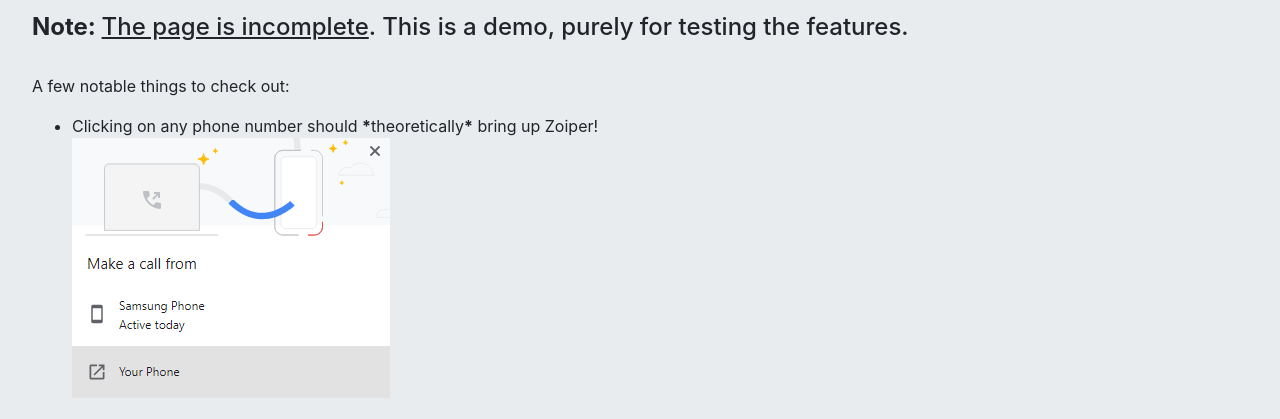
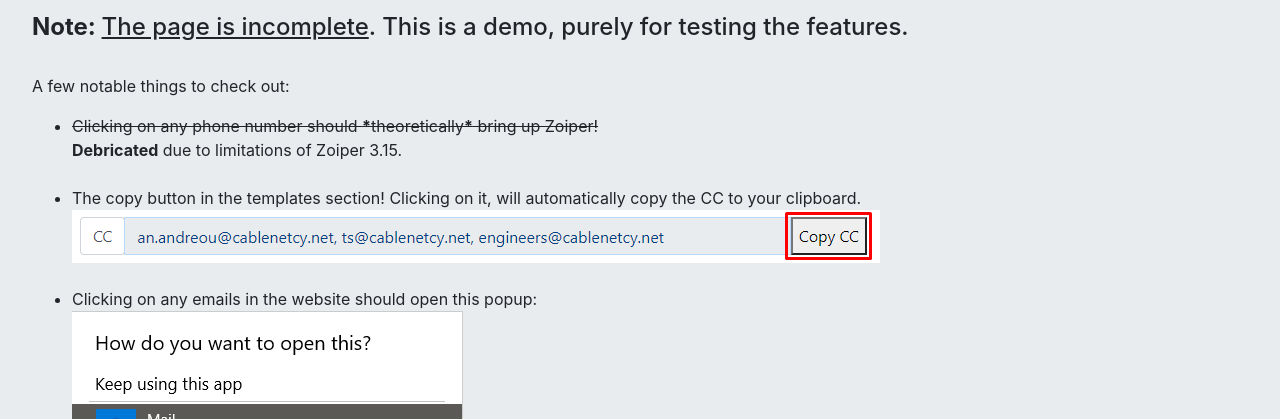
Before and after one commit to ChristosAndrx/Cablenet.AgentsPortal, a plain HTML site: page AgentsPortalV2/Index.html in a window 1280 px wide. Shown: the part 326-745 px from the top of the page. Drawn offline with nearby package versions, Linux system fonts and the light colour scheme.

Commit message:
Removed the call feature due to limitation of Zoiper 3.15

```diff
--- a/AgentsPortalV2/Index.html
+++ b/AgentsPortalV2/Index.html
@@ -16,8 +16,7 @@
 		<br>
 		<p>A few notable things to check out:
 			<ul>
-				<li>Clicking on any phone number should <strong>*</strong>theoretically<strong>*</strong> bring up Zoiper!</li>
-				<img src="Resources/PhonePopup.png">
+				<del><li>Clicking on any phone number should <strong>*</strong>theoretically<strong>*</strong> bring up Zoiper!</li></del> <strong>Debricated</strong> due to limitations of Zoiper 3.15.
 				<br><br>
 				<li>The copy button in the templates section! Clicking on it, will automatically copy the CC to your clipboard.</li>
 				<img src="Resources/Copy.png">
```
Also changed, not shown: AgentsPortalV2/Resources/PhonePopup.png (deleted).
